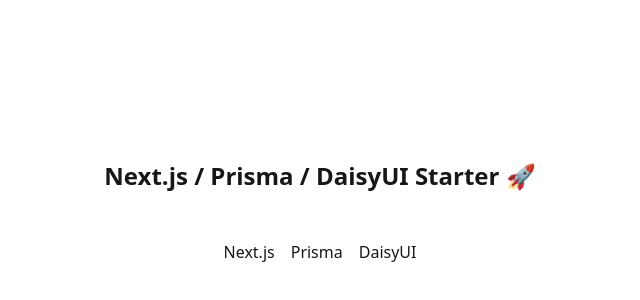
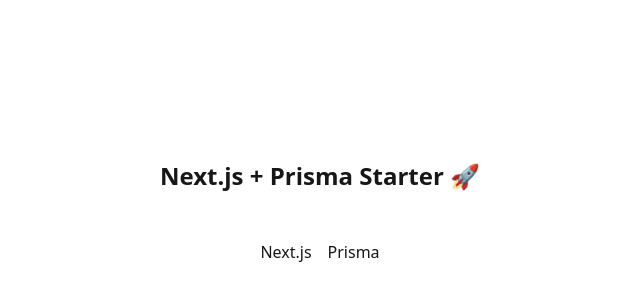
Before and after one commit to tomguillermou/next-starter, a Next.js app: page / in a window 1280 px wide. Shown: the part 188-488 px from the top of the page, without its empty margins (320-960 px from the left). Built offline with nearby package versions, Linux system fonts and the light colour scheme.

Commit message:
Remove DaisyUI

```diff
--- a/app/page.tsx
+++ b/app/page.tsx
@@ -3,31 +3,22 @@
 export default function Home() {
   return (
     <main className="flex h-screen flex-col items-center justify-center gap-12">
-      <h1 className="text-2xl font-bold">
-        Next.js / Prisma / DaisyUI Starter 🚀
-      </h1>
+      <h1 className="text-2xl font-bold">Next.js + Prisma Starter 🚀</h1>
       <div className="flex gap-4">
         <Link
-          className="link link-hover"
+          className="link-hover link"
           href="https://nextjs.org/docs"
           target="_blank"
         >
           Next.js
         </Link>
         <Link
-          className="link link-hover"
+          className="link-hover link"
           href="https://www.prisma.io/docs/orm"
           target="_blank"
         >
           Prisma
         </Link>
-        <Link
-          className="link link-hover"
-          href="https://daisyui.com/docs"
-          target="_blank"
-        >
-          DaisyUI
-        </Link>
       </div>
     </main>
   )
--- a/libs/prisma.ts
+++ /dev/null
@@ -1,3 +0,0 @@
-import { PrismaClient } from '@prisma/client'
-
-export const prisma = new PrismaClient()
--- a/package.json
+++ b/package.json
@@ -21,7 +21,6 @@
     "@types/node": "^20",
     "@types/react": "^19",
     "@types/react-dom": "^19",
-    "daisyui": "^4.12.23",
     "eslint": "^9",
     "eslint-config-next": "15.1.6",
     "postcss": "^8",
--- a/tailwind.config.ts
+++ b/tailwind.config.ts
@@ -13,6 +13,5 @@
       },
     },
   },
-  // eslint-disable-next-line @typescript-eslint/no-require-imports
-  plugins: [require('daisyui')],
+  plugins: [],
 } satisfies Config
```
Also changed, not shown: lib/prisma.ts (added, +7 -0 lines), 1 other file (tests, documents, lock files or other folders).
